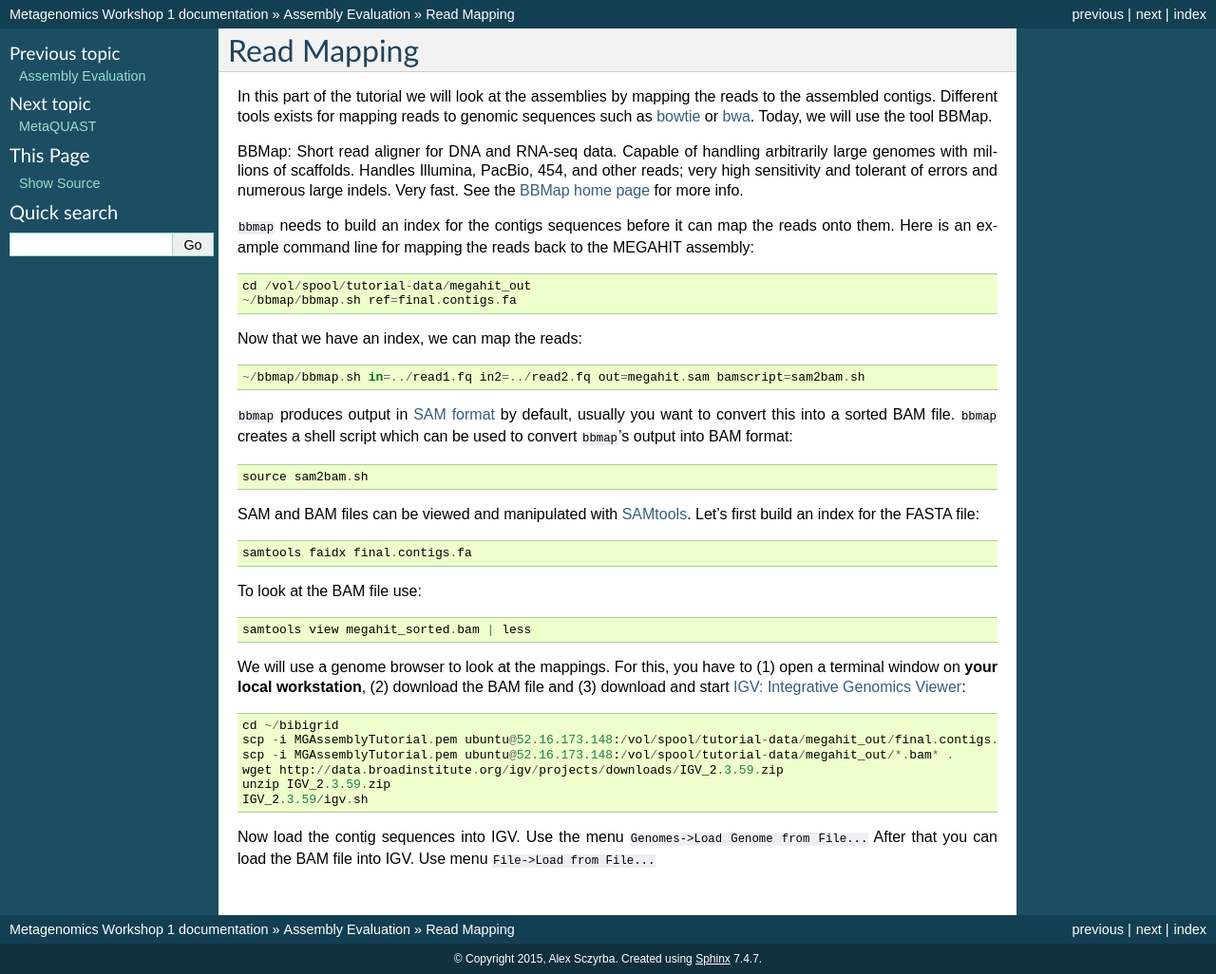
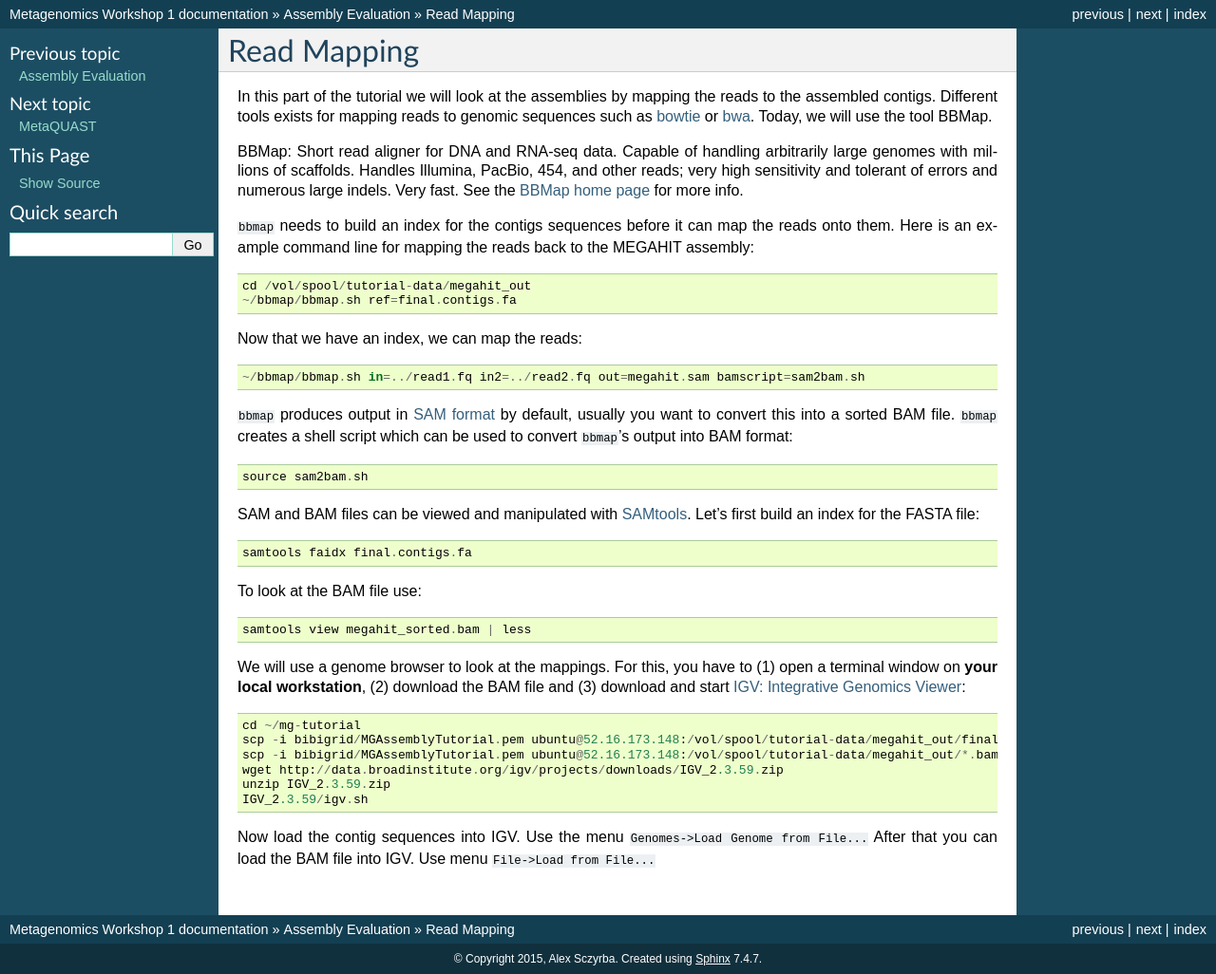
Before and after one commit to metagenomics/metagenomics-workshop, a Sphinx documentation site: the page built from docs/evaluation/mapping.rst, in a window 1280 px wide. Shown: the whole page at 95% size. Built offline with Sphinx 7.4.7, drawn with Linux system fonts in a browser that asks for light colours.

Commit message:
Update mapping.rst

```diff
--- a/docs/evaluation/mapping.rst
+++ b/docs/evaluation/mapping.rst
@@ -30,9 +30,9 @@ To look at the BAM file use::
 
 We will use a genome browser to look at the mappings. For this, you have to (1) open a terminal window on **your local workstation**, (2) download the BAM file and (3) download and start `IGV: Integrative Genomics Viewer <http://www.broadinstitute.org/igv/>`_::
 
-  cd ~/bibigrid
-  scp -i MGAssemblyTutorial.pem ubuntu@52.16.173.148:/vol/spool/tutorial-data/megahit_out/final.contigs.fa* .
-  scp -i MGAssemblyTutorial.pem ubuntu@52.16.173.148:/vol/spool/tutorial-data/megahit_out/*.bam* .
+  cd ~/mg-tutorial
+  scp -i bibigrid/MGAssemblyTutorial.pem ubuntu@52.16.173.148:/vol/spool/tutorial-data/megahit_out/final.contigs.fa* .
+  scp -i bibigrid/MGAssemblyTutorial.pem ubuntu@52.16.173.148:/vol/spool/tutorial-data/megahit_out/*.bam* .
   wget http://data.broadinstitute.org/igv/projects/downloads/IGV_2.3.59.zip
   unzip IGV_2.3.59.zip
   IGV_2.3.59/igv.sh
```
